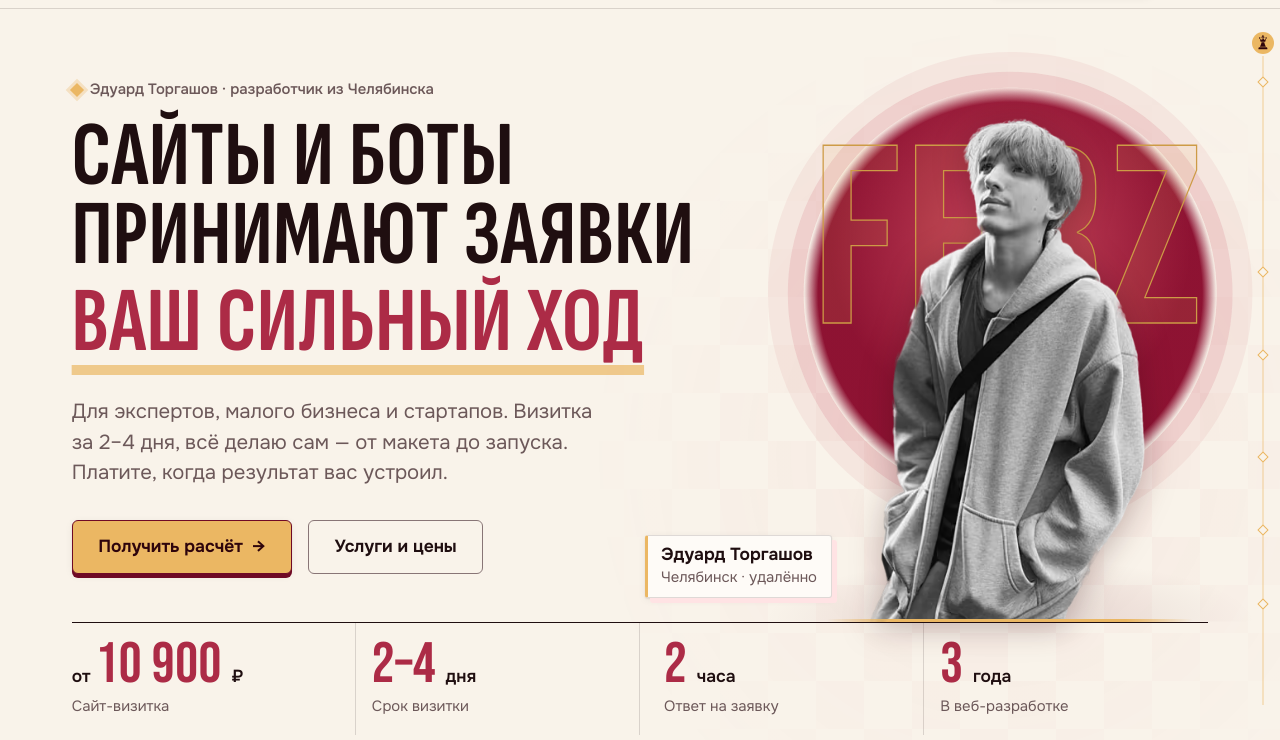
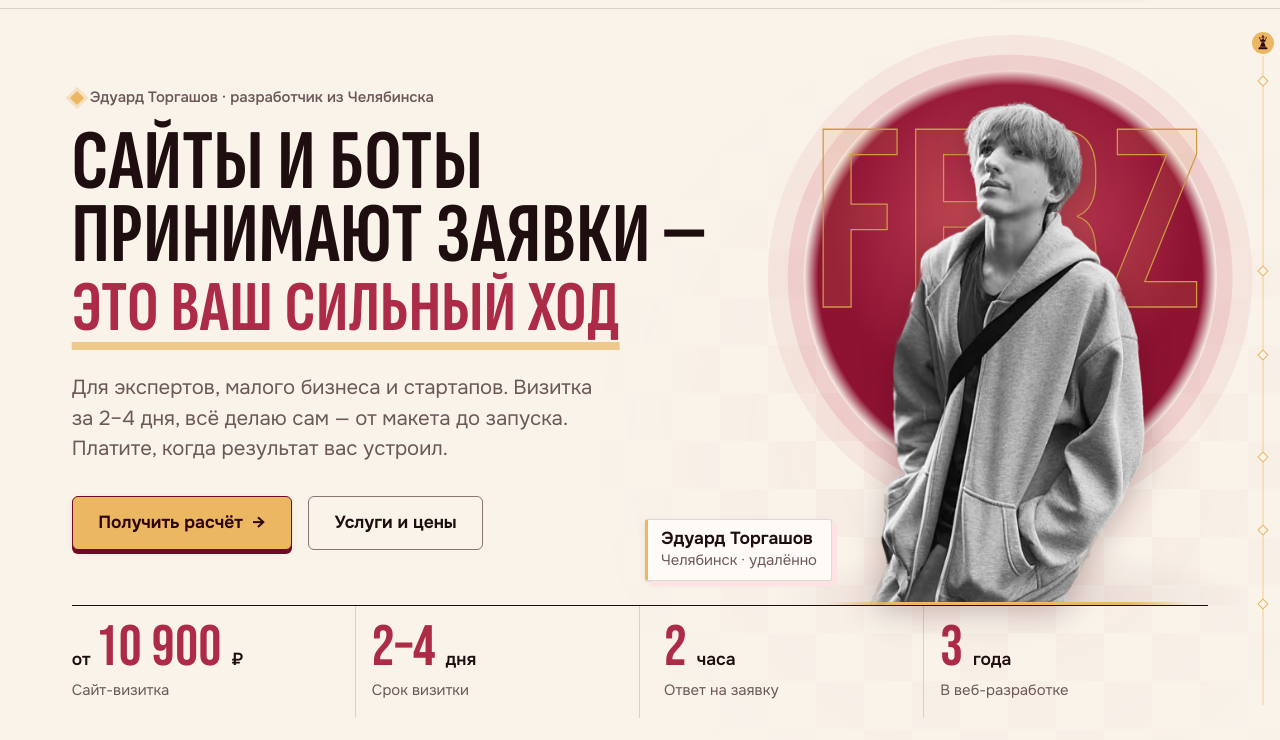
Before and after one commit to Ferzi0/my_vizitka, a website: page index.html in a window 1280 px wide. Shown: the part 60-800 px from the top of the page. Drawn offline with Linux system fonts and the light colour scheme.

Commit message:
Заголовок первого экрана: «Сайты и боты принимают заявки — это ваш сильный ход»
- Тире прикреплено к слову и не уходит на отдельную строку
- Акцентная строка мельче на 16%: она длиннее остальных
- Кегль заголовка подогнан так, чтобы три строки помещались в колонку на любой ширине

```diff
--- a/css/main.css
+++ b/css/main.css
@@ -994,13 +994,13 @@ html:not(.js-ready) .queen-layer__label { display: none; }
 }
 .hero__title {
   margin-top: var(--space-4);
-  /* при увеличенном тексте заголовок не шире экрана: самая длинная строка («принимают заявки») ≈ 6,5 кегля;
+  /* при увеличенном тексте заголовок не шире экрана: самая длинная строка («принимают заявки —») ≈ 8,6 кегля;
      рядом с портретом строка «ваш сильный ход» (≈ 6,7 кегля) помещается в колонку текста (cqi — от .hero__copy) */
-  font-size: min(var(--display-3), 13.2vw, 13.2cqi);
+  font-size: min(calc(var(--display-3) * 0.93), 12.2vw, 12.2cqi);
   text-wrap: balance;
 }
 .hero__line { display: inline; }
-.hero__line--accent { color: var(--brand-display); }
+.hero__line--accent { color: var(--brand-display); font-size: 0.84em; /* «это ваш сильный ход» длиннее остальных строк, поэтому чуть мельче */ }
 .hero__mark {
   /* латунная полоса — подчёркивание НИЖЕ ножек «Д» (они уходят под строку на ≈ 0,14em):
      раньше полоса-фон шла сразу под строкой, ножки лежали на ней — в тёмной теме розовое на золоте ≈ 1,1:1.
--- a/index.html
+++ b/index.html
@@ -180,8 +180,8 @@
           <p class="eyebrow"><span class="eyebrow__dot" aria-hidden="true"></span>Эдуард Торгашов · разработчик из&nbsp;Челябинска</p>
           <h1 class="hero__title display" id="hero-title">
             <span class="hero__line">Сайты и&nbsp;<span class="nowrap">боты</span></span>
-            <span class="hero__line"><span class="nowrap">принимают заявки</span><span class="visually-hidden"> —</span></span>
-            <span class="hero__line hero__line--accent"><span class="hero__mark">ваш сильный ход</span></span>
+            <span class="hero__line"><span class="nowrap">принимают заявки&nbsp;—</span></span>
+            <span class="hero__line hero__line--accent"><span class="hero__mark">это ваш сильный ход</span></span>
           </h1>
           <p class="hero__lead">Для экспертов, малого бизнеса и&nbsp;стартапов. Визитка за&nbsp;<span class="nowrap">2–4&nbsp;дня</span>, всё делаю сам — от&nbsp;макета до&nbsp;запуска. Платите, когда результат вас устроил.</p>
           <div class="hero__actions">
```
